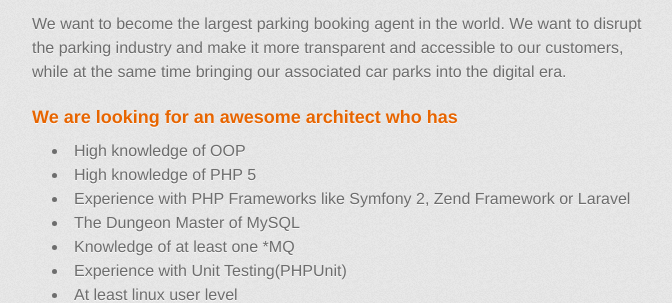
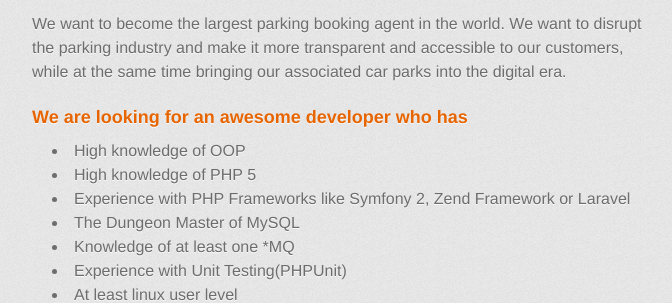
Before and after one commit to parclick/parclick.github.io, a Jekyll site: the page built from _posts/2016-11-20-Symfony2-developer.html, in a window 1280 px wide. Shown: the part 785-1088 px from the top of the page, without its empty margins (298-970 px from the left). Built offline with Jekyll 4.4.1, drawn with Linux system fonts in a browser that asks for light colours; some web fonts are replaced; Markdown is read by kramdown in place of the engine named in the settings.

Commit message:
Update 2016-11-20-Symfony2-developer.html

```diff
--- a/_posts/2016-11-20-Symfony2-developer.html
+++ b/_posts/2016-11-20-Symfony2-developer.html
@@ -14,7 +14,7 @@ title: Symfony2 Freelance
 <p>Luis Paris is our CEO. Check his LI profile: <a href="https://es.linkedin.com/in/luisparisc" target="_blank">es.linkedin.com/in/luisparisc</a></p>
 <h3>Our mission</h3>
 <p>We want to become the largest parking booking agent in the world. We want to disrupt the parking industry and make it more transparent and accessible to our customers, while at the same time bringing our associated car parks into the digital era.</p>
-<h3>We are looking for an awesome architect who has</h3>
+<h3>We are looking for an awesome developer who has</h3>
 <ul>
   <li>High knowledge of OOP</li>
   <li>High knowledge of PHP 5</li>
```
